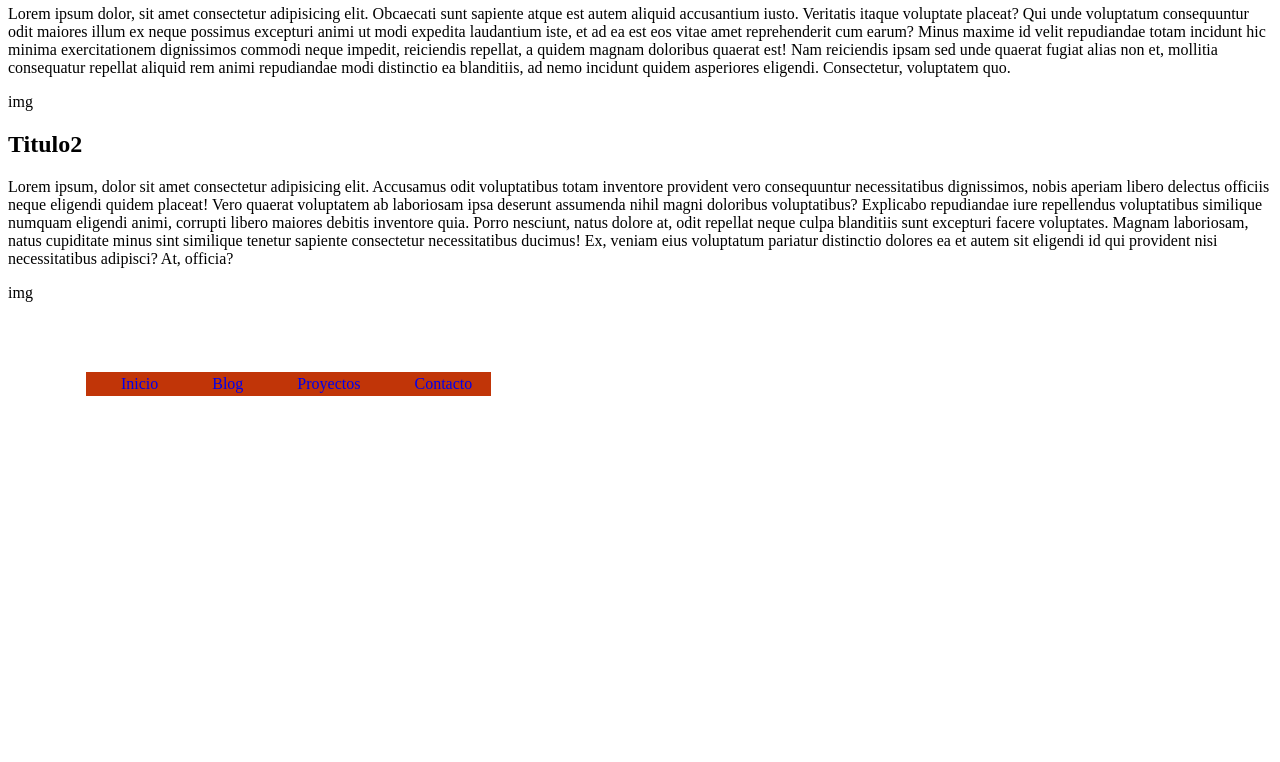
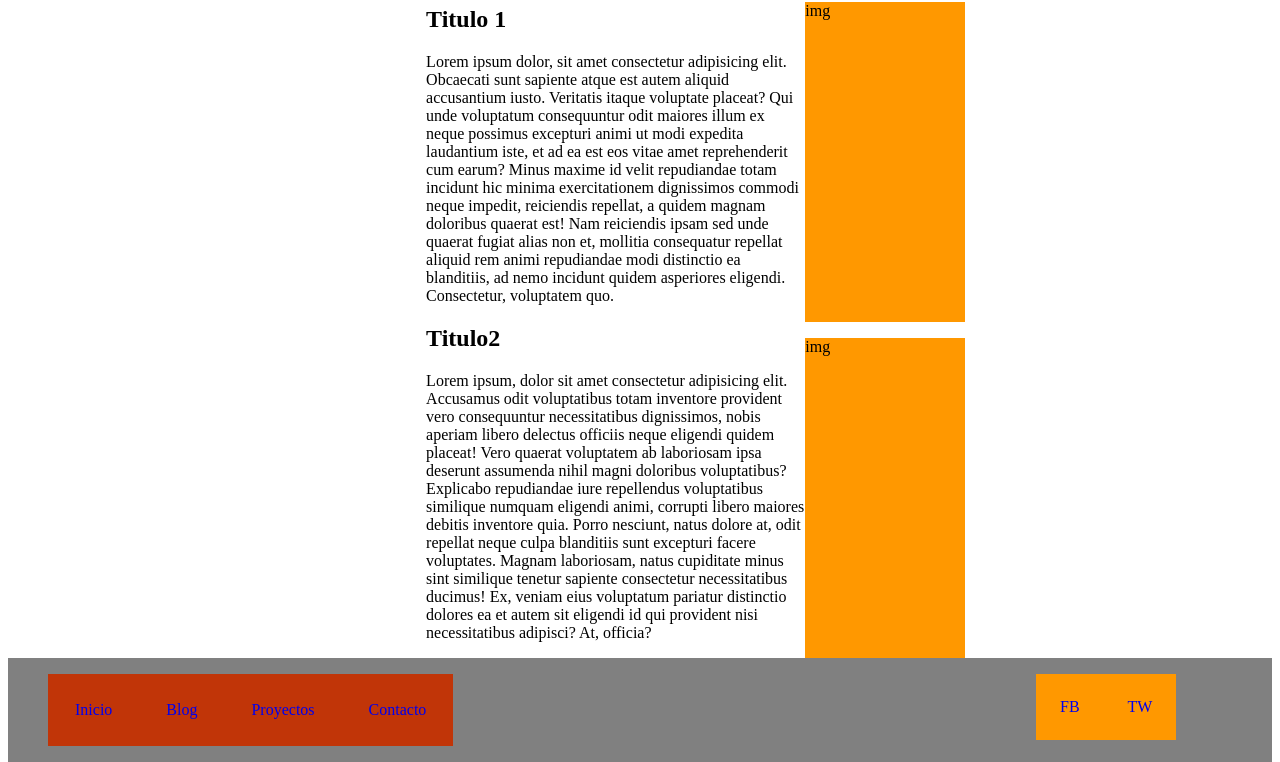
Before and after one commit to IvanUlloa098/UlloaIvan-Evaluacion, a plain HTML site: page index.html in a window 1280 px wide. Shown: the part 203-965 px from the top of the page. Before the commit the page ends 800 px from the top, so only its background shows below. Drawn offline with Linux system fonts and the light colour scheme.

Commit message:
Segundo commit

```diff
--- a/estilos.css
+++ b/estilos.css
@@ -1,16 +1,34 @@
 #logo {
     width: 30%;
     float: left;
+    margin: 1%;
+}
+
+#encabezado {
+    margin: 3%;
+    background-color: #4e3c35;
 }
 
 nav {
     width: 40%;
     float: left;
-    margin: 3%;
+    margin: 2%;
 }
 
-div {
-    clear: both;
+#dos aside {
+    width: 10em;
+    height: 20em;
+    background-color: #FF9800
+}
+
+div#uno {
+    width: 30%;
+    float: left;
+}
+
+div#dos {
+    width: 30%;
+    float: left;
 }
 
 nav ul li {
@@ -18,10 +36,22 @@ nav ul li {
     margin: 10em;
     border: solid #c13508;
     background-color: #c13508;
-    padding: 0 1em 0 2em;
+    padding: 1.5em;
 
 }
 
 a {
     text-decoration: none;
 }
+
+nav.foot {
+    float: left;
+    margin: 3%;
+    background-color: gray;
+    width: 100%;
+}
+
+ul.foot {
+    width: 75%;
+    float: left;
+}
--- a/index.html
+++ b/index.html
@@ -6,10 +6,10 @@
         <link rel="stylesheet" href="estilos.css">
     </head>
 
-    <body>
+    <body style="clear: both;">
 
-        <header>
-            <img id="logo" src="logo.png" alt="logotipo">
+        <header id="encabezado">
+            <img id="logo" src="logo.png" alt="logotipo"/>
             <nav>
                 <ul>
                     <li><a href="#">Inicio</a></li>
@@ -30,14 +30,10 @@
                     Lorem ipsum dolor, sit amet consectetur adipisicing elit. Obcaecati sunt sapiente atque est autem aliquid accusantium iusto. Veritatis itaque voluptate placeat? Qui unde voluptatum consequuntur odit maiores illum ex neque possimus excepturi animi ut modi expedita laudantium iste, et ad ea est eos vitae amet reprehenderit cum earum? Minus maxime id velit repudiandae totam incidunt hic minima exercitationem dignissimos commodi neque impedit, reiciendis repellat, a quidem magnam doloribus quaerat est! Nam reiciendis ipsam sed unde quaerat fugiat alias non et, mollitia consequatur repellat aliquid rem animi repudiandae modi distinctio ea blanditiis, ad nemo incidunt quidem asperiores eligendi. Consectetur, voluptatem quo.
                 </p>
 
-                <aside>
-                    <P>img</P>
-                </aside>
+
 
             </article>
-        </div>
 
-        <div id="dos">
             <article>
                 <h1>
                     Titulo2
@@ -47,20 +43,30 @@
                     Lorem ipsum, dolor sit amet consectetur adipisicing elit. Accusamus odit voluptatibus totam inventore provident vero consequuntur necessitatibus dignissimos, nobis aperiam libero delectus officiis neque eligendi quidem placeat! Vero quaerat voluptatem ab laboriosam ipsa deserunt assumenda nihil magni doloribus voluptatibus? Explicabo repudiandae iure repellendus voluptatibus similique numquam eligendi animi, corrupti libero maiores debitis inventore quia. Porro nesciunt, natus dolore at, odit repellat neque culpa blanditiis sunt excepturi facere voluptates. Magnam laboriosam, natus cupiditate minus sint similique tenetur sapiente consectetur necessitatibus ducimus! Ex, veniam eius voluptatum pariatur distinctio dolores ea et autem sit eligendi id qui provident nisi necessitatibus adipisci? At, officia?
                 </p>
 
-                <aside>
-                    <p>img</p>
-                </aside>
-
             </article>
         </div>
 
+        <div id="dos">
+            <aside>
+                <P>img</P>
+            </aside>
+            <aside>
+                <P>img</P>
+            </aside>
+        </div>
+
         <footer>
-            <nav>
-                <ul>
+            <nav class="foot" style="margin: 0 !important;">
+                <ul class="foot">
                     <li><a href="#">Inicio</a></li>
                     <li><a href="#">Blog</a></li>
                     <li><a href="#">Proyectos</a></li>
                     <li><a href="#">Contacto</a></li>
+                </ul>
+
+                <ul class="foot" style="width: 10% !important;">
+                    <li style="background-color: #ff9800; border: #ff9800;"><a href="#">FB</a></li>
+                    <li style="background-color: #ff9800; border: #ff9800;"><a href="#">TW</a></li>
                 </ul>
             </nav>
         </footer>
```
